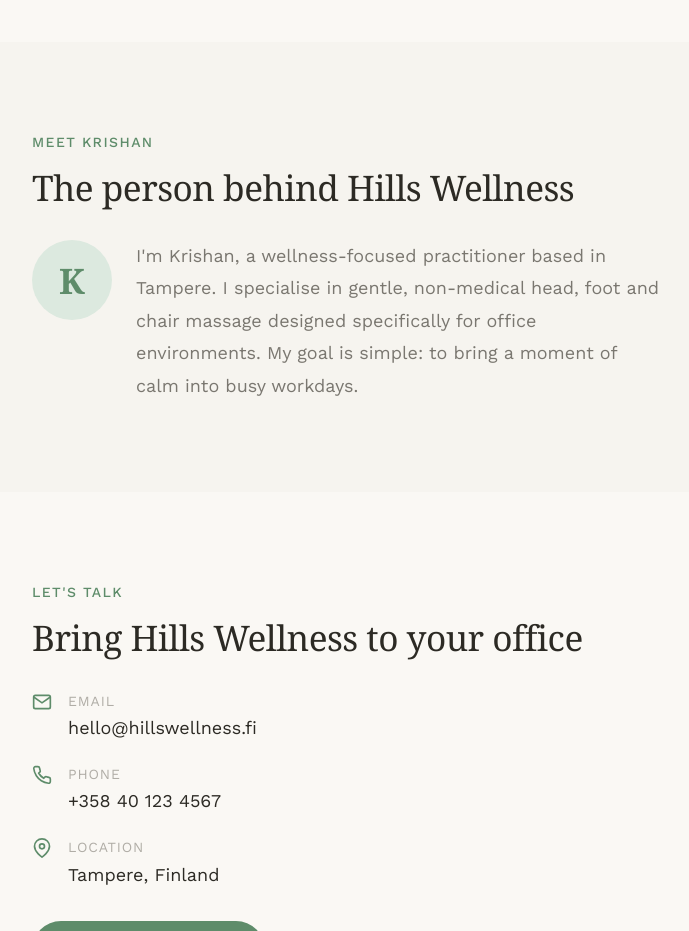
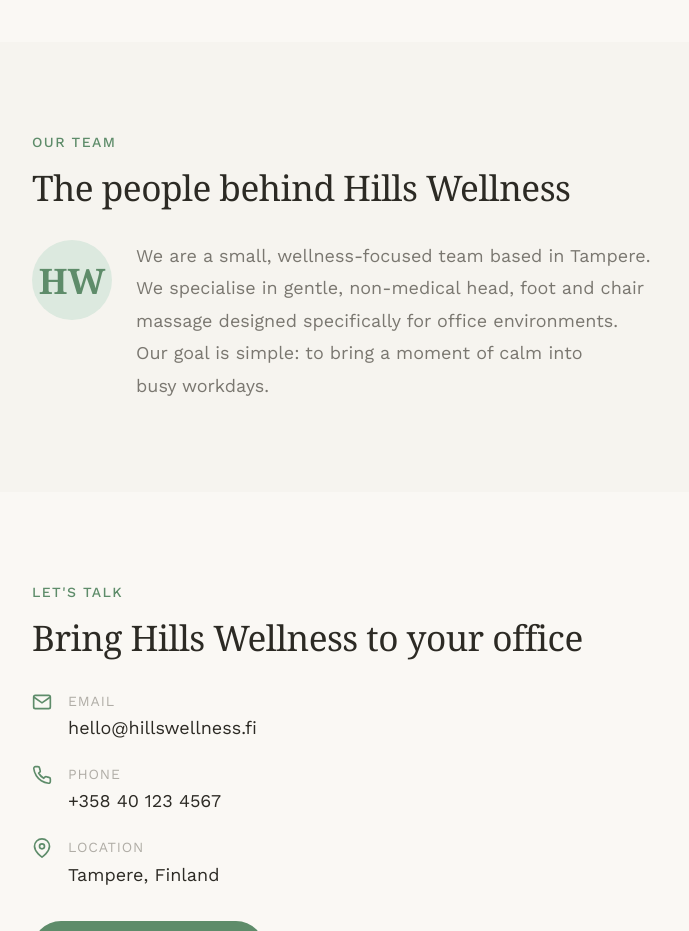
Before and after one commit to desilvasha/calm-corner, a plain HTML site: page index.html in a window 1280 px wide. Shown: the part 3340-4271 px from the top of the page, without its empty margins (292-981 px from the left). Drawn offline with nearby package versions, Linux system fonts and the light colour scheme; a web font is replaced by a local one.

Commit message:
Update team section: Krishan → team language throughout

```diff
--- a/i18n.js
+++ b/i18n.js
@@ -69,9 +69,9 @@ const translations = {
   "pricing.note":     { en: "Need something custom? Message us and we\u2019ll build a plan around your team.", fi: "Tarvitsetko räätälöidyn ratkaisun? Kirjoita meille ja suunnitellaan tiimillesi sopiva paketti." },
 
   // ── Krishan ──
-  "krishan.tag":      { en: "Meet Krishan",                fi: "Tutustu Krishaniin" },
-  "krishan.title":    { en: "The person behind Hills Wellness", fi: "Hills Wellnessin tekijä" },
-  "krishan.text":     { en: "I'm Krishan, a wellness-focused practitioner based in Tampere. I specialise in gentle, non-medical head, foot and chair massage designed specifically for office environments. My goal is simple: to bring a moment of calm into busy workdays.", fi: "Olen Krishan, hyvinvointiin erikoistunut ammattilainen Tampereelta. Olen erikoistunut lempeään, ei-lääkinnälliseen pää-, jalka- ja tuolihierontaan, joka on suunniteltu erityisesti toimistoympäristöihin. Tavoitteeni on yksinkertainen: tuoda rauhoittava hetki kiireisiin työpäiviin." },
+  "krishan.tag":      { en: "Our team",                    fi: "Tiimimme" },
+  "krishan.title":    { en: "The people behind Hills Wellness", fi: "Hills Wellnessin tekijät" },
+  "krishan.text":     { en: "We are a small, wellness-focused team based in Tampere. We specialise in gentle, non-medical head, foot and chair massage designed specifically for office environments. Our goal is simple: to bring a moment of calm into busy workdays.", fi: "Olemme pieni, hyvinvointiin keskittyvä tiimi Tampereelta. Olemme erikoistuneet lempeään, ei-lääkinnälliseen pää-, jalka- ja tuolihierontaan, joka on suunniteltu erityisesti toimistoympäristöihin. Tavoitteemme on yksinkertainen: tuoda rauhoittava hetki kiireisiin työpäiviin." },
 
   // ── Contact ──
   "contact.tag":      { en: "Let's talk",                     fi: "Keskustellaan" },
--- a/index.html
+++ b/index.html
@@ -240,13 +240,13 @@
     <!-- ═══════════════════════════════════════ ABOUT KRISHAN ═══════════════════════════════ -->
     <section class="section krishan" id="krishan">
       <div class="container container--narrow">
-        <p class="section-tag" data-i18n="krishan.tag">Meet Krishan</p>
-        <h2 class="section-title" data-i18n="krishan.title">The person behind Hills Wellness</h2>
+        <p class="section-tag" data-i18n="krishan.tag">Our team</p>
+        <h2 class="section-title" data-i18n="krishan.title">The people behind Hills Wellness</h2>
         <div class="krishan-content">
           <div class="krishan-avatar">
-            <div class="avatar-placeholder">K</div>
+            <div class="avatar-placeholder">HW</div>
           </div>
-          <p class="krishan-text" data-i18n="krishan.text">I'm Krishan, a wellness-focused practitioner based in Tampere. I specialise in gentle, non-medical head, foot and chair massage designed specifically for office environments. My goal is simple: to bring a moment of calm into busy workdays.</p>
+          <p class="krishan-text" data-i18n="krishan.text">We are a small, wellness-focused team based in Tampere. We specialise in gentle, non-medical head, foot and chair massage designed specifically for office environments. Our goal is simple: to bring a moment of calm into busy workdays.</p>
         </div>
       </div>
     </section>
```
